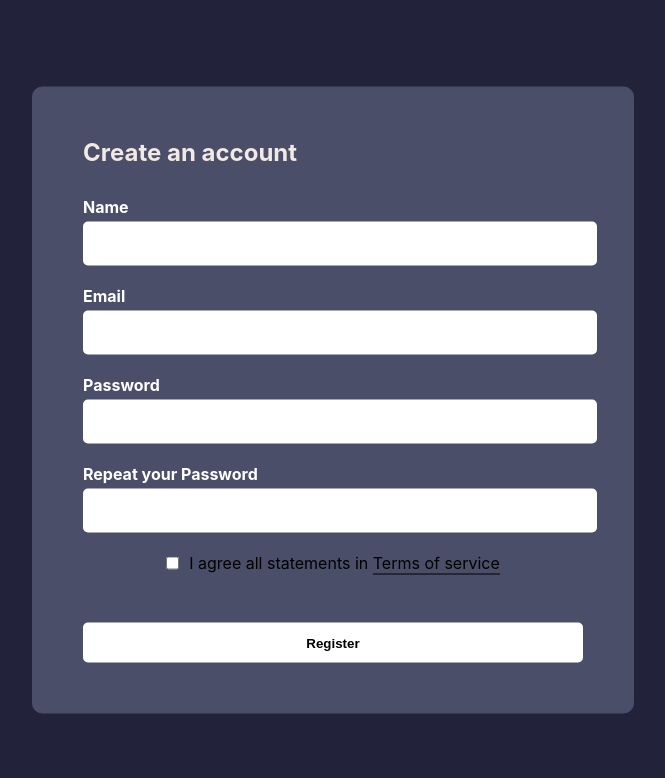
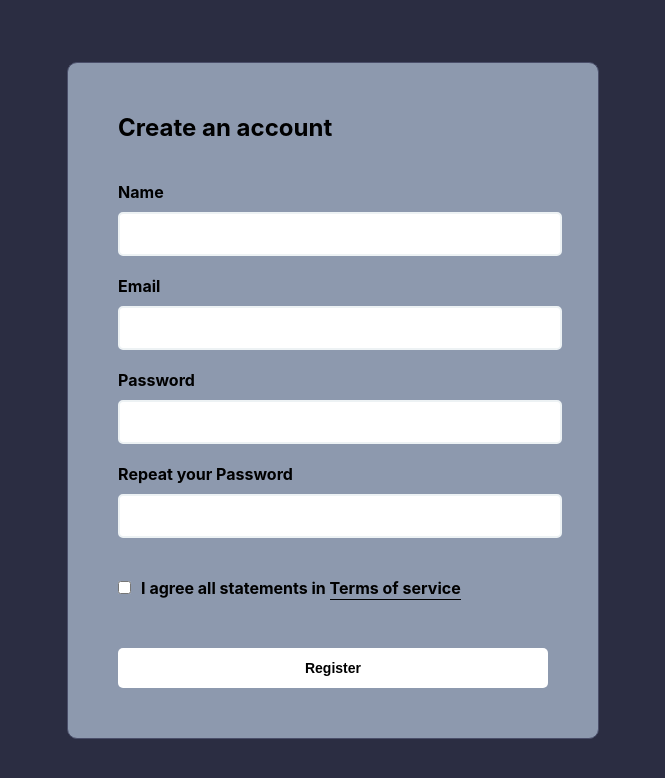
Before and after one commit to EmadNova/Login---Signup, a React (Create React App) app: page / in a window 1280 px wide. Shown: the top 778 px of the page, without its empty margins (307-972 px from the left). Built offline with nearby package versions, Linux system fonts and the light colour scheme.

Commit message:
fixing issues

```diff
--- a/package.json
+++ b/package.json
@@ -9,6 +9,8 @@
     "react": "^18.2.0",
     "react-dom": "^18.2.0",
     "react-scripts": "5.0.1",
+    "react-toastify": "^9.1.1",
+    "sass": "^1.57.1",
     "web-vitals": "^2.1.4"
   },
   "scripts": {
--- a/src/component/Signup/Signup.js
+++ b/src/component/Signup/Signup.js
@@ -1,11 +1,13 @@
 import React, {useEffect, useState} from 'react';
+import { ToastContainer} from 'react-toastify';
+import 'react-toastify/dist/ReactToastify.css';
 
 //CSS
 import styles from "./Singup.module.scss"
 
 //COMPONENT
 import {validate} from "../validate"
-
+import {notify} from "../toastify"
 
 const Signup = () => {
 
@@ -40,8 +42,9 @@ const Signup = () => {
     const submitHandler = (event) => {
         event.preventDefault()
         if (!Object.keys(error).length) {
-
+            notify("Your registration completed", "success")
         } else {
+            notify("Invalid data", "error")
             setFocus({
                 name: true,
                 email: true,
@@ -61,45 +64,50 @@ const Signup = () => {
                     <div className={styles.info}>
                         <label htmlFor="name">Name</label>
                         <input type="text"
+                               className={(error.name && focus.name) ? styles.redOne : styles.field}
                                autoComplete="off"
                                id="name"
                                name="name"
                                value={data.name}
                                onChange={changeHandler}
+                               onClick={focusHandler}
                         />
                         {error.name && focus.name && <span> {error.name} </span>}
                     </div>
                     <div className={styles.info}>
                         <label htmlFor="email">Email</label>
                         <input type="text"
+                               className={(error.email && focus.email) ? styles.redOne : styles.field}
                                autoComplete="off"
                                id="email"
                                name="email"
                                value={data.email}
                                onChange={changeHandler}
-                               onFocus={focusHandler}
+                               onClick={focusHandler}
                         />
                         {error.email && focus.email && <span> {error.email} </span>}
                     </div>
                     <div className={styles.info}>
                         <label htmlFor="password">Password</label>
                         <input type="password"
+                               className={(error.password && focus.password) ? styles.redOne : styles.field}
                                id="password"
                                name="password"
                                value={data.password}
                                onChange={changeHandler}
-                               onFocus={focusHandler}
+                               onClick={focusHandler}
                         />
                         {error.password && focus.password && <span> {error.password} </span>}
                     </div>
                     <div className={styles.info}>
                         <label htmlFor="Confirm Password">Repeat your Password</label>
                         <input type="password"
+                               className={(error.confirmPassword && focus.confirmPassword) ? styles.redOne : styles.field}
                                id="Confirm Password"
                                name="confirmPassword"
                                value={data.confirmPassword}
                                onChange={changeHandler}
-                               onFocus={focusHandler}
+                               onClick={focusHandler}
                         />
                         {error.confirmPassword && focus.confirmPassword && <span> {error.confirmPassword} </span>}
                     </div>
@@ -109,14 +117,17 @@ const Signup = () => {
                                name="isAccepted"
                                value={data.isAccepted}
                                onChange={changeHandler}
-                               onFocus={focusHandler}
+                               onClick={focusHandler}
                         />
                         <label htmlFor="check">I agree all statements in <a href="#">Terms of service</a></label>
-                        {error.isAccepted && focus.isAccepted && <span> {error.isAccepted} </span>}
+                        <div>
+                            {error.isAccepted && focus.isAccepted && <span> {error.isAccepted} </span>}
+                        </div>
                     </div>
                     <div className={styles.submitBTN}>
-                        <button type="submit" >Register</button>
+                        <button type="submit">Register</button>
                     </div>
+                    <ToastContainer />
                 </form>
             </div>
         </div>
--- a/src/component/Signup/Singup.module.scss
+++ b/src/component/Signup/Singup.module.scss
@@ -1,46 +1,73 @@
 .fullCard {
-  position: absolute;
-  top: 50%;
-  left: 50%;
-  transform: translate(-50%, -50%);
+  display: flex;
+  align-items: center;
+  justify-content: center;
+  height: 100vh;
 
   .container {
     border: 1px solid #4A4E69;
     border-radius: 10px;
-    background-color: #4A4E69;
+    background-color: #8d99ae;
+    width: fit-content;
+    height: fit-content;
     padding: 50px;
-    width: 500px;
 
     h2 {
-      color: #F2E9E4;
-      margin-bottom: 30px;
+      color: #000;
+      margin-bottom: 40px;
     }
 
     .form {
 
       .info {
-        margin-bottom: 20px;
 
         label {
           font-size: 16px;
           font-weight: bold;
-          color: #fff;
+          color: #000;
         }
 
-        input {
+        span {
+          display: flex;
+          margin-top: 5px;
+          font-size: 14px;
+          font-weight: bold;
+          justify-content: end;
+          color: #ef233c;
+        }
+
+        .field {
           outline: none;
-          border: 2px solid #fff;
+          border: 2px solid #edf2f4;
           border-radius: 5px;
           font-size: 18px;
           font-weight: bold;
           padding-left: 10px;
-          margin-top: 5px;
+          margin-top: 10px;
+          margin-bottom: 20px;
           width: 100%;
           height: 40px;
+          transition: 0.2s ease;
 
           &:focus {
-            border-color: #22223B;
-            background-color: #F2E9E4;
+            background-color: #edf2f4;
+          }
+        }
+
+        .redOne {
+          outline: none;
+          border: 2px solid #ef233c;
+          border-radius: 5px;
+          font-size: 18px;
+          font-weight: bold;
+          padding-left: 10px;
+          margin-top: 10px;
+          width: 100%;
+          height: 40px;
+          transition: 0.2s ease;
+
+          &:focus {
+            background-color: #edf2f4;
           }
         }
 
@@ -50,13 +77,18 @@
       }
 
       .check {
-        display: flex;
-        align-items: center;
-        justify-content: center;
         margin-top: 20px;
+
+        input {
+          cursor: pointer;
+        }
 
         label {
           margin-left: 10px;
+          color: #000;
+          font-size: 16px;
+          font-weight: bold;
+          cursor: pointer;
 
           a {
             color: #000;
@@ -75,6 +107,15 @@
             }
           }
         }
+
+        span {
+          display: flex;
+          margin-top: 5px;
+          font-size: 14px;
+          font-weight: bold;
+          justify-content: end;
+          color: #ef233c;
+        }
       }
 
       .submitBTN {
@@ -84,13 +125,15 @@
           width: 100%;
           height: 40px;
           font-weight: bold;
+          font-size: 14px;
           background-color: #fff;
           border: none;
           transition: 0.2s ease;
           border-radius: 5px;
 
           &:hover {
-            background-color: #F2E9E4;
+            cursor: pointer;
+            background-color: #edf2f4;
           }
         }
       }
--- /dev/null
+++ b/src/component/toastify.js
@@ -0,0 +1,11 @@
+import { toast } from 'react-toastify';
+
+import 'react-toastify/dist/ReactToastify.css';
+
+export const notify = (text, type) => {
+    if (type === "success") {
+        toast.success(text)
+    } else {
+        toast.error(text)
+    }
+}
--- a/src/component/validate.js
+++ b/src/component/validate.js
@@ -3,13 +3,13 @@ export const validate = (data) => {
     const error = {}
 
     if (!data.name.trim()) {
-        error.name = "Name required"
+        error.name = "Name required!"
     } else {
         delete error.name
     }
 
     if (!data.email) {
-        error.email = "Email required"
+        error.email = "Email required!"
     } else if (!/\S+@\S+\.\S+/.test(data.email)) {
         error.email = "Invalid email address!"
     } else {
@@ -17,15 +17,15 @@ export const validate = (data) => {
     }
 
     if (!data.password) {
-        error.password = "Password required"
-    } else if (!data.password.length < 6) {
+        error.password = "Password required!"
+    } else if (data.password.length < 6) {
         error.password = "Password need to be more than 6 characters"
     } else {
         delete error.password
     }
 
     if (!data.confirmPassword) {
-        error.confirmPassword = "Repeat your password"
+        error.confirmPassword = "Repeat your password!"
     } else if (data.confirmPassword !== data.password) {
         error.confirmPassword = "Password does not match"
     } else {
@@ -33,7 +33,7 @@ export const validate = (data) => {
     }
 
     if (!data.isAccepted) {
-        error.isAccepted = "Accept our terms"
+        error.isAccepted = "Accept our terms!"
     } else {
         delete error.isAccepted
     }
--- a/src/index.css
+++ b/src/index.css
@@ -4,7 +4,7 @@
 }
 
 body {
-  background-color: #22223B;
+  background-color: #2b2d42;
   font-family: -apple-system, BlinkMacSystemFont, 'Segoe UI', 'Roboto', 'Oxygen',
     'Ubuntu', 'Cantarell', 'Fira Sans', 'Droid Sans', 'Helvetica Neue',
     sans-serif;
```
Also changed, not shown: 1 other file (tests, documents, lock files or other folders).
